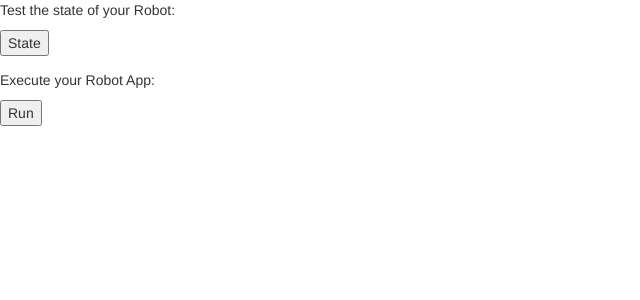
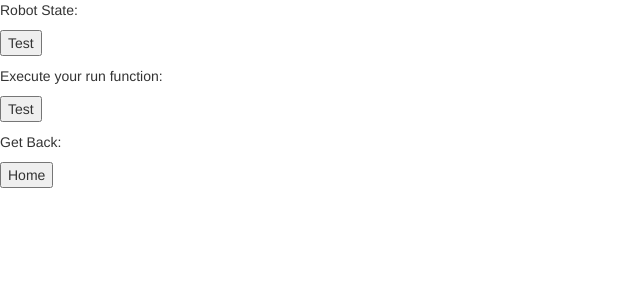
Before and after one commit to cloud-native-robotz-hackathon/starter-app-python, a Flask app: page / in a window 1280 px wide. Shown: the top 300 px of the page, without its empty margins (0-640 px from the left). Run offline with Flask 2, Linux system fonts and the light colour scheme; parts of the project's set-up code (start-up, migrations or seed data) failed here and were passed over; some libraries are stand-ins or nearby versions.

Commit message:
Update index.html

```diff
--- a/templates/index.html
+++ b/templates/index.html
@@ -8,14 +8,43 @@
 
    <body>
 
-      <form action = "/status" method = "get">
-         <p>Test the state of your Robot:</p>
-         <p><input type = "submit" value = "State" /></p>
-      </form>
+      <p>Robot State:</p>
+      <script>
+         function state() {
+             var http = new XMLHttpRequest();
+             var url = 'status';
+             var params = '';
+             http.open('POST', url, false);
+             http.send(params);
+             var response = http.responseText
+             document.getElementById("state").innerHTML = response;
+         }
+      </script>
 
-      <form action = "/run" method = "get">
-         <p>Execute your Robot App:</p>
-         <p><input type = "submit" value = "Run"></p>
+      <button onclick="state()">Test</button>
+
+      <p id="state"></p>
+
+      <p>Execute your run function:</p>
+      <script>
+         function run() {
+             var http = new XMLHttpRequest();
+             var url = 'run';
+             var params = '';
+             http.open('POST', url, false);
+             http.send(params);
+             var response = http.responseText
+             document.getElementById("output").innerHTML = response;
+         }
+      </script>
+
+      <button onclick="run()">Test</button>
+
+      <p id="output"></p>
+
+      <form action = "/" method = "get">
+         <p>Get Back:</p>
+         <p><input type = "submit" value = "Home" /></p>
       </form>
 
     </body>
```
